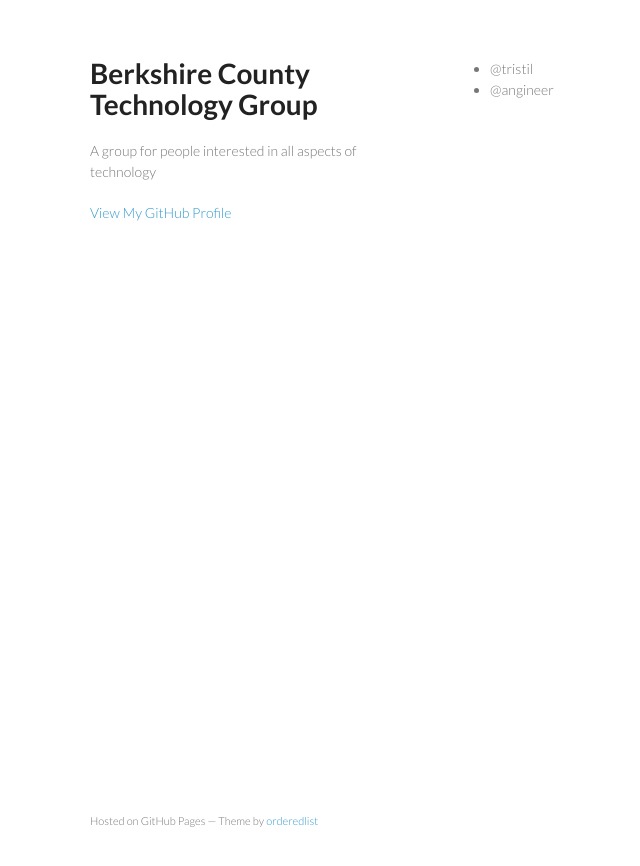
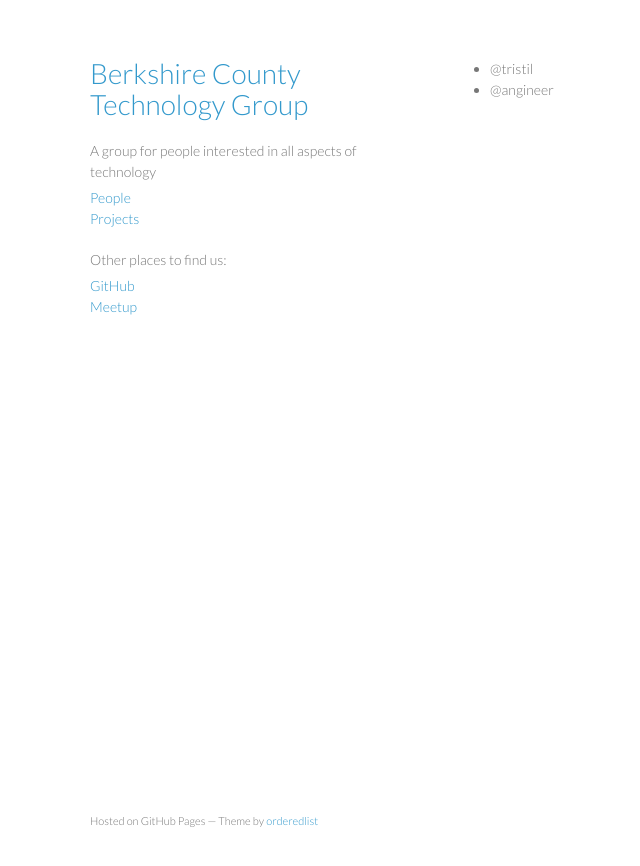
Before and after one commit to berkshirestech/berkshirestech.github.io, a Jekyll site: the page built from projects/robot.md, in a window 1280 px wide. Shown: the top 866 px of the page, without its empty margins (120-760 px from the left). Built offline with Jekyll 4.4.1, drawn with Linux system fonts in a browser that asks for light colours.

Commit message:
Added new sections for people and projects, added link to meetup

```diff
--- a/_config.yml
+++ b/_config.yml
@@ -19,10 +19,6 @@
 # Build settings
 markdown: kramdown
 
-projects:
-  - Robot
-  - Kickstarter
-
 gems:
   - jekyll-mentions
   - jekyll-gist
--- a/_layouts/default.html
+++ b/_layouts/default.html
@@ -15,12 +15,13 @@
   <body>
     <div class="wrapper">
       <header>
-        <h1>Berkshire County Technology Group</h1>
-        <p>A group for people interested in all aspects of technology</p>
-
-
-        <p class="view"><a href="https://github.com/berkshirestech">View My GitHub Profile</a></p>
-
+	<h1><a href="/index.html">Berkshire County Technology Group</a></h1>
+	<p class="navHead">A group for people interested in all aspects of technology</p>
+	<p class="navLink"><a href="/people">People</a></p>
+	<p class="navLink"><a href="/projects/list">Projects</a></p>
+	<p class="navHead">Other places to find us:</p>
+	<p class="navLink"><a href="https://github.com/berkshirestech">GitHub</a></p>
+	<p class="navLink"><a href="http://www.meetup.com/Berkshire-County-Technology-Group">Meetup</a></p>
       </header>
       <section>
         {{ content }}
@@ -29,7 +30,6 @@
         <p><small>Hosted on GitHub Pages &mdash; Theme by <a href="https://github.com/orderedlist">orderedlist</a></small></p>
       </footer>
     </div>
-    <script src="javascripts/scale.fix.js"></script>
-
+    <script src="/javascripts/scale.fix.js"></script>
   </body>
 </html>
--- a/stylesheets/styles.css
+++ b/stylesheets/styles.css
@@ -50,6 +50,14 @@
   margin:0 auto;
 }
 
+.navHead {
+	margin:20px 0 5px;
+	padding:0;
+}
+.navLink {
+	margin:0;
+	padding:0;
+}
 blockquote {
   border-left:1px solid #e5e5e5;
   margin:0;
```
Also changed, not shown: index.html (+2 -12 lines), people.md (added, +7 -0 lines), projects/list.md (added, +13 -0 lines).
